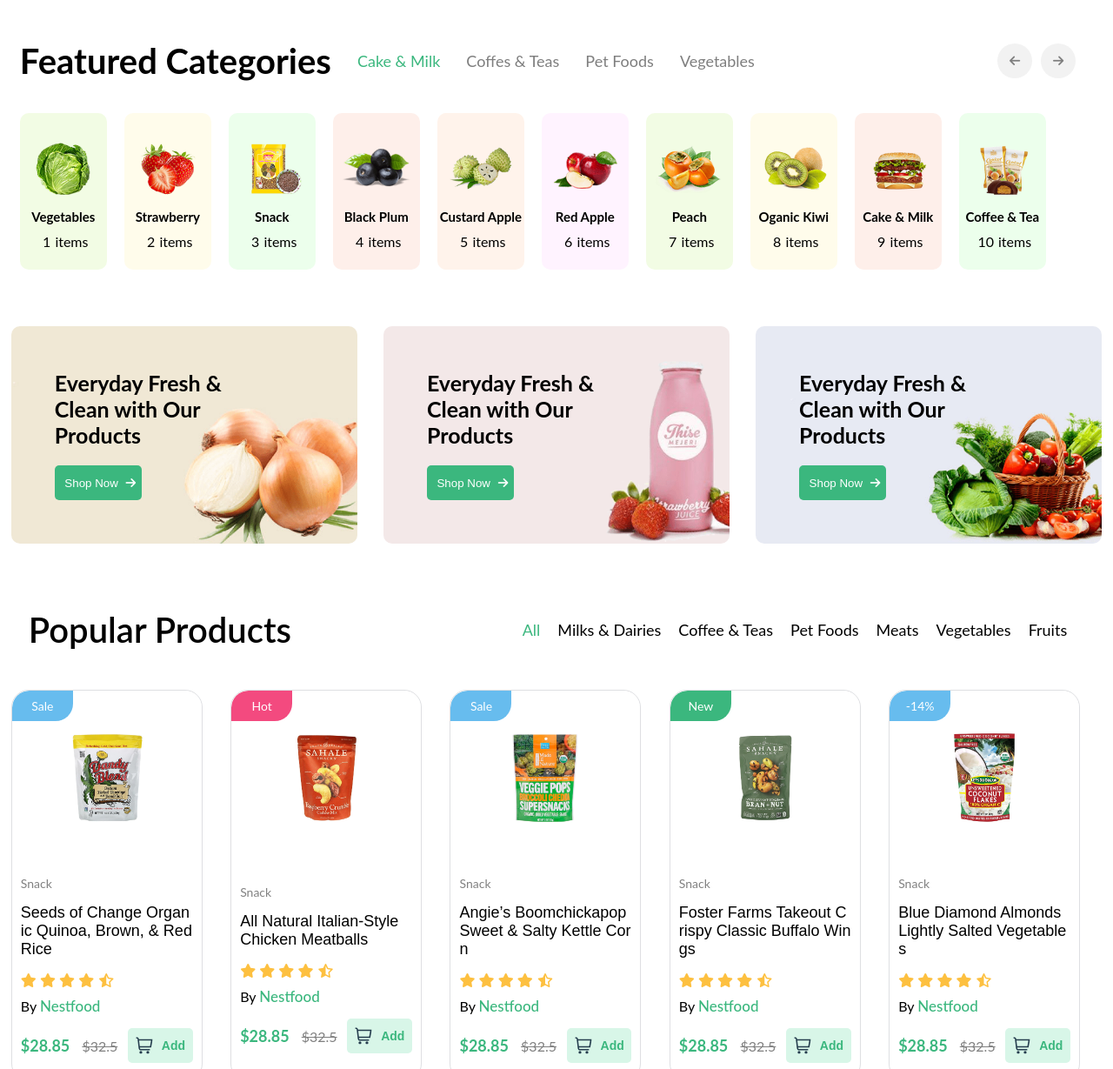
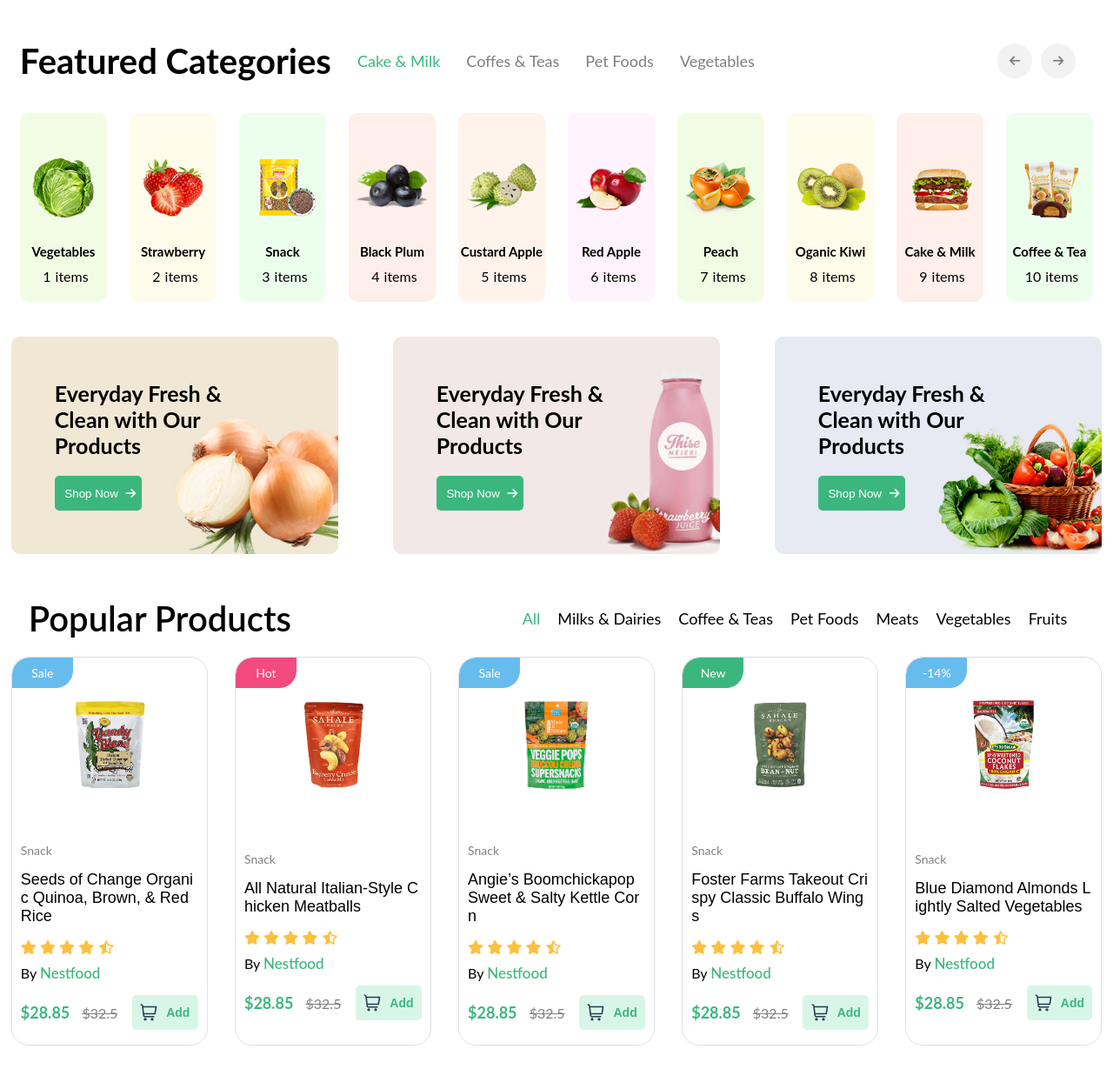
Before and after one commit to s-haydarzada/tempalte02, a plain HTML site: page index.html in a window 1280 px wide. Shown: the part 840-2069 px from the top of the page at 87% size. Drawn offline with Linux system fonts and the light colour scheme.

Commit message:
modified

```diff
--- a/src/css/style.css
+++ b/src/css/style.css
@@ -637,7 +637,7 @@
 
 .featured_center {
     display: flex;
-    justify-content: flex-start;
+    justify-content: space-between;
     align-items: center;
     width: 100%;
     margin-bottom: 30px;
@@ -647,8 +647,7 @@
 }
 
 .card {
-    width: 100px;
-    height: 180px;
+    width: 8%;
     border-radius: 10px;
     border: none;
     display: flex;
@@ -757,15 +756,15 @@
 
 .featured_bottom {
     width: 100%;
-    height: 300px;
     background-color: transparent;
     display: flex;
     justify-content: space-between;
     align-items: center;
+    flex-wrap: wrap;
 }
 
 .featured_bottom div {
-    width: 400px;
+    width: 30%;
     height: 250px;
     background-position: center;
     background-repeat: no-repeat;
@@ -886,13 +885,11 @@
 }
 
 .product_card {
-    width: 220px;
-    height: 450px;
+    width: 18%;
     background-color: white;
     border: 1px solid #DEDFE2;
     border-radius: 20px;
-    margin: 25px;
-    margin-left: 0;
+    margin-bottom: 30px;
     transition: .3s;
     overflow: hidden;
     position: relative;
```
